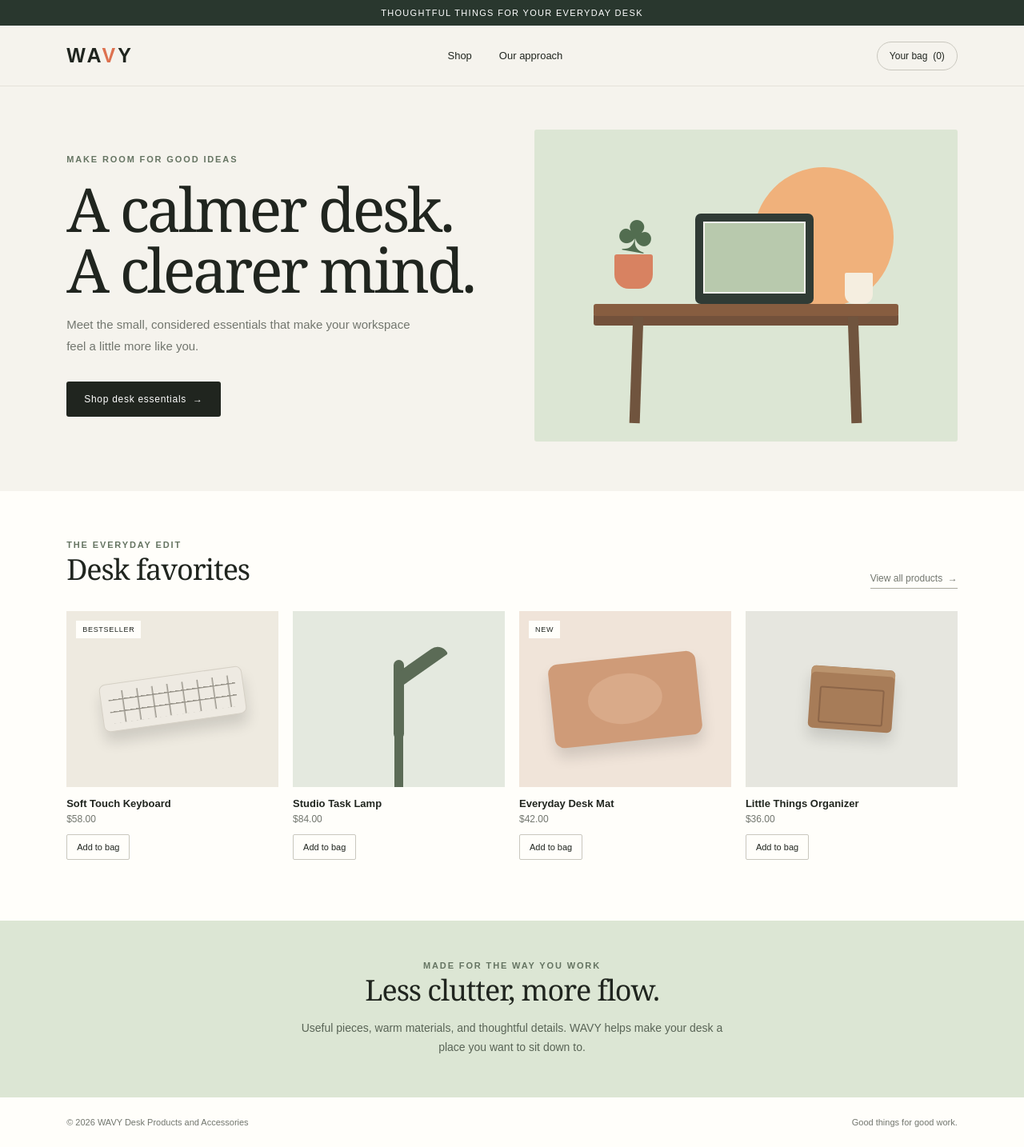
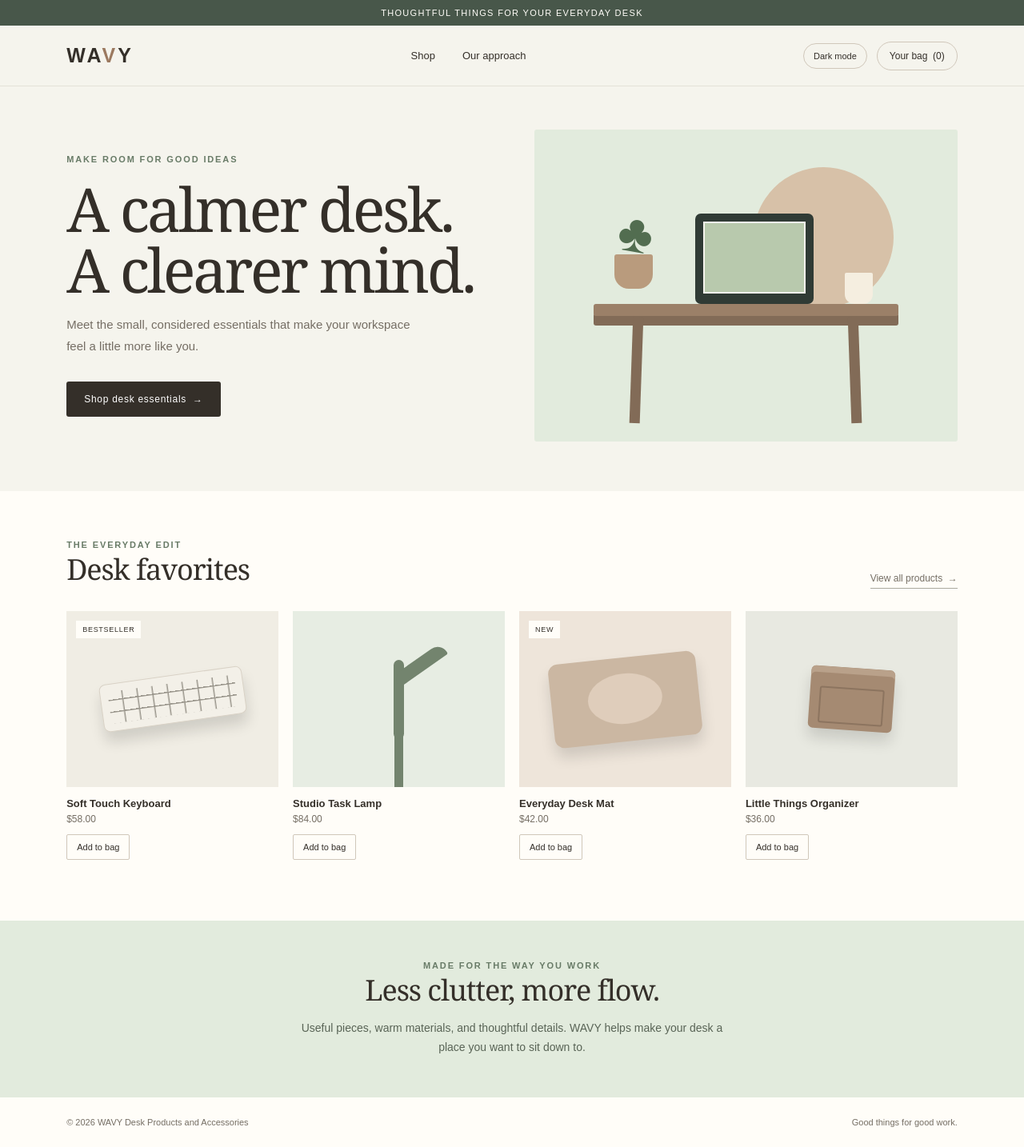
Before and after one commit to virpatil-tm/wavy, a web app: page / in a window 1280 px wide. Shown: the whole page at 80% size. Run offline with its HTML, style and script files only (its server is not run), Linux system fonts and the light colour scheme; data that the repository does not hold is empty.

Commit message:
Added dark mode feature

```diff
--- a/wavy/src/main/webapp/css/styles.css
+++ b/wavy/src/main/webapp/css/styles.css
@@ -1,11 +1,23 @@
 :root {
-  --ink: #20251f;
-  --muted: #72766e;
-  --paper: #f5f3ed;
-  --white: #fffefa;
-  --green: #dce6d4;
-  --line: #e5e2d9;
-  --accent: #dd714f;
+  color-scheme: light;
+  --ink: #342f29;
+  --muted: #756e64;
+  --paper: #f5f4ed;
+  --white: #fffdf8;
+  --green: #e2ebdd;
+  --line: #e4e2d8;
+  --accent: #9b795f;
+}
+
+:root[data-theme="dark"] {
+  color-scheme: dark;
+  --ink: #eee9df;
+  --muted: #b8b0a4;
+  --paper: #252a25;
+  --white: #2e342e;
+  --green: #374438;
+  --line: #454a42;
+  --accent: #d0ae8d;
 }
 
 * { box-sizing: border-box; }
@@ -14,28 +26,31 @@ body { margin: 0; color: var(--ink); background: var(--paper); font-family: Aria
 a { color: inherit; text-decoration: none; }
 button { font: inherit; }
 
-.announcement { padding: 10px 20px; text-align: center; color: white; background: #29372e; font-size: 11px; letter-spacing: .12em; text-transform: uppercase; }
+.announcement { padding: 10px 20px; text-align: center; color: #fffdf8; background: #48574a; font-size: 11px; letter-spacing: .12em; text-transform: uppercase; }
 .site-header { height: 76px; padding: 0 6.5%; display: flex; align-items: center; justify-content: space-between; border-bottom: 1px solid var(--line); background: var(--paper); }
 .brand { font-weight: 900; font-size: 25px; letter-spacing: .12em; }
 .brand span { color: var(--accent); }
 nav { display: flex; gap: 34px; align-items: center; font-size: 13px; }
 nav a:hover { color: var(--accent); }
-.bag { border: 1px solid #c9c7be; padding: 10px 15px; border-radius: 30px; font-size: 12px; }
+.bag { border: 1px solid #d0c7ba; padding: 10px 15px; border-radius: 30px; font-size: 12px; }
+.header-actions { display: flex; align-items: center; gap: 12px; }
+.theme-toggle { padding: 9px 12px; border: 1px solid #d0c7ba; border-radius: 30px; color: var(--ink); background: transparent; font-size: 11px; cursor: pointer; }
+.theme-toggle:hover { background: var(--green); }
 .hero { padding: 54px 6.5% 62px; display: grid; grid-template-columns: 1fr 1fr; gap: 5%; align-items: center; }
-.eyebrow { color: #657462; font-size: 11px; font-weight: 700; letter-spacing: .17em; text-transform: uppercase; }
+.eyebrow { color: #687b67; font-size: 11px; font-weight: 700; letter-spacing: .17em; text-transform: uppercase; }
 h1 { max-width: 560px; margin: 18px 0; font-family: Georgia, 'Times New Roman', serif; font-size: clamp(44px, 6vw, 76px); line-height: .99; font-weight: 400; letter-spacing: -.045em; }
 .hero-copy { max-width: 430px; color: var(--muted); font-size: 15px; line-height: 1.8; }
 .button { display: inline-block; margin-top: 16px; padding: 15px 22px; color: white; background: var(--ink); border-radius: 3px; font-size: 12px; letter-spacing: .06em; transition: background .2s; }
-.button:hover { background: #50624e; }
+.button:hover { background: #596b59; }
 .hero-art { height: 390px; position: relative; overflow: hidden; border-radius: 3px; background: var(--green); }
-.sun { position: absolute; width: 175px; height: 175px; right: 15%; top: 12%; border-radius: 50%; background: #f0b17b; }
-.desk { position: absolute; width: 72%; height: 15px; left: 14%; top: 56%; background: #875d40; border-radius: 3px; box-shadow: 0 12px 0 #73513b; }
-.leg { position: absolute; width: 13px; height: 34%; top: 60%; background: #70543e; }
+.sun { position: absolute; width: 175px; height: 175px; right: 15%; top: 12%; border-radius: 50%; background: #d7c1a8; }
+.desk { position: absolute; width: 72%; height: 15px; left: 14%; top: 56%; background: #9b8068; border-radius: 3px; box-shadow: 0 12px 0 #826b57; }
+.leg { position: absolute; width: 13px; height: 34%; top: 60%; background: #826b57; }
 .leg.left { left: 23%; transform: rotate(2deg); }
 .leg.right { right: 23%; transform: rotate(-2deg); }
 .monitor { position: absolute; left: 38%; top: 27%; width: 28%; height: 29%; border: 10px solid #303b35; border-bottom-width: 13px; border-radius: 7px; background: #b8c9ad; box-shadow: inset 0 0 0 2px var(--paper); }
 .monitor::after { content: ''; position: absolute; width: 13px; height: 36px; left: calc(50% - 6px); top: 100%; background: #303b35; }
-.plant { position: absolute; left: 19%; top: 40%; width: 48px; height: 43px; border-radius: 3px 3px 18px 18px; background: #d88261; }
+.plant { position: absolute; left: 19%; top: 40%; width: 48px; height: 43px; border-radius: 3px 3px 18px 18px; background: #b99b7d; }
 .plant::before { content: '♣'; position: absolute; left: 5px; top: -65px; color: #526d50; font-size: 67px; transform: rotate(10deg); }
 .cup { position: absolute; right: 20%; top: 46%; width: 35px; height: 39px; border-radius: 2px 2px 12px 12px; background: #f5eee0; }
 .products { padding: 61px 6.5% 76px; background: var(--white); }
@@ -43,27 +58,42 @@ h1 { max-width: 560px; margin: 18px 0; font-family: Georgia, 'Times New Roman',
 h2 { margin: 0; font-family: Georgia, 'Times New Roman', serif; font-size: 36px; font-weight: 400; letter-spacing: -.03em; }
 .view-all { color: var(--muted); font-size: 12px; border-bottom: 1px solid #aaa99f; padding-bottom: 5px; }
 .product-grid { display: grid; grid-template-columns: repeat(4, 1fr); gap: 18px; }
-.product-image { height: 220px; display: grid; place-items: center; position: relative; overflow: hidden; background: #eeeae0; }
-.product:nth-child(2) .product-image { background: #e4e9df; }
-.product:nth-child(3) .product-image { background: #f0e4d9; }
-.product:nth-child(4) .product-image { background: #e6e6df; }
+.product-image { height: 220px; display: grid; place-items: center; position: relative; overflow: hidden; background: #f0ede4; }
+.product:nth-child(2) .product-image { background: #e7ede3; }
+.product:nth-child(3) .product-image { background: #eee5da; }
+.product:nth-child(4) .product-image { background: #e8e9e1; }
 .item { position: relative; }
-.item.keyboard { width: 68%; height: 60px; border-radius: 8px; background: #eeeae2; box-shadow: 0 13px 17px #0002; border: 1px solid #d5d0c5; transform: rotate(-8deg); }
+.item.keyboard { width: 68%; height: 60px; border-radius: 8px; background: #f3f0e8; box-shadow: 0 13px 17px #0002; border: 1px solid #d9d2c6; transform: rotate(-8deg); }
 .item.keyboard::after { content: ''; position: absolute; inset: 9px; border-radius: 4px; background: repeating-linear-gradient(90deg, transparent 0 17px, #99958b 18px 19px), repeating-linear-gradient(0deg, transparent 0 13px, #99958b 14px 15px); }
-.item.lamp { width: 13px; height: 99px; background: #5b6b56; border-radius: 10px; box-shadow: 0 83px 0 -1px #5b6b56; }
-.item.lamp::before { content: ''; position: absolute; width: 74px; height: 17px; left: -4px; top: -2px; border-radius: 20px 20px 4px 4px; background: #5b6b56; transform: rotate(-35deg); }
-.item.mat { width: 70%; height: 105px; border-radius: 12px; background: #cf9b78; box-shadow: 0 12px 18px #0002; transform: rotate(-6deg); }
-.item.mat::after { content: ''; position: absolute; left: 25%; right: 25%; top: 20px; height: 63px; border-radius: 50%; background: #d9aa89; }
-.item.organizer { width: 105px; height: 78px; border-radius: 6px; background: #a77c58; box-shadow: inset 0 8px #bb946e, 0 12px 18px #0002; transform: rotate(4deg); }
-.item.organizer::after { content: ''; position: absolute; left: 12px; right: 12px; top: 25px; height: 42px; border: 2px solid #8c6548; border-radius: 3px; }
+.item.lamp { width: 13px; height: 99px; background: #73846e; border-radius: 10px; box-shadow: 0 83px 0 -1px #73846e; }
+.item.lamp::before { content: ''; position: absolute; width: 74px; height: 17px; left: -4px; top: -2px; border-radius: 20px 20px 4px 4px; background: #73846e; transform: rotate(-35deg); }
+.item.mat { width: 70%; height: 105px; border-radius: 12px; background: #cbb7a2; box-shadow: 0 12px 18px #0002; transform: rotate(-6deg); }
+.item.mat::after { content: ''; position: absolute; left: 25%; right: 25%; top: 20px; height: 63px; border-radius: 50%; background: #dfcdbb; }
+.item.organizer { width: 105px; height: 78px; border-radius: 6px; background: #a58a72; box-shadow: inset 0 8px #b9a18a, 0 12px 18px #0002; transform: rotate(4deg); }
+.item.organizer::after { content: ''; position: absolute; left: 12px; right: 12px; top: 25px; height: 42px; border: 2px solid #8c745f; border-radius: 3px; }
 .tag { position: absolute; top: 12px; left: 12px; padding: 6px 8px; background: var(--white); font-size: 9px; letter-spacing: .08em; text-transform: uppercase; }
 .product h3 { margin: 13px 0 5px; font-size: 13px; font-weight: 600; }
 .price { color: var(--muted); font-size: 12px; }
-.add-to-cart { margin-top: 12px; padding: 9px 12px; border: 1px solid #c9c7be; border-radius: 2px; background: transparent; color: var(--ink); font-size: 11px; cursor: pointer; }
+.add-to-cart { margin-top: 12px; padding: 9px 12px; border: 1px solid #d0c7ba; border-radius: 2px; background: transparent; color: var(--ink); font-size: 11px; cursor: pointer; }
 .add-to-cart:hover { color: white; background: var(--ink); }
 .note { padding: 50px 6.5%; text-align: center; background: var(--green); }
 .note p { max-width: 550px; margin: 12px auto 0; color: #596456; font-size: 14px; line-height: 1.7; }
 footer { padding: 25px 6.5%; display: flex; justify-content: space-between; color: var(--muted); background: var(--white); font-size: 11px; }
+
+:root[data-theme="dark"] .announcement { background: #39443a; }
+:root[data-theme="dark"] .bag,
+:root[data-theme="dark"] .theme-toggle,
+:root[data-theme="dark"] .add-to-cart { border-color: #687064; }
+:root[data-theme="dark"] .eyebrow { color: #b3c4aa; }
+:root[data-theme="dark"] .button { color: #292c26; background: #d8c7b2; }
+:root[data-theme="dark"] .button:hover { background: #c3b095; }
+:root[data-theme="dark"] .product-image { background: #3b4038; }
+:root[data-theme="dark"] .product:nth-child(2) .product-image { background: #39443a; }
+:root[data-theme="dark"] .product:nth-child(3) .product-image { background: #443d35; }
+:root[data-theme="dark"] .product:nth-child(4) .product-image { background: #3c4039; }
+:root[data-theme="dark"] .item.keyboard { background: #d8d1c4; }
+:root[data-theme="dark"] .note p { color: #d2d8cc; }
+:root[data-theme="dark"] .view-all { border-color: #777b70; }
 
 @media (max-width: 760px) {
   .site-header { height: auto; min-height: 68px; padding: 0 5%; }
@@ -80,6 +110,8 @@ footer { padding: 25px 6.5%; display: flex; justify-content: space-between; colo
 
 @media (max-width: 390px) {
   .bag { padding: 8px 10px; }
+  .header-actions { gap: 6px; }
+  .theme-toggle { padding: 8px 9px; }
   .brand { font-size: 21px; }
   .product-image { height: 145px; }
 }
--- a/wavy/src/main/webapp/index.html
+++ b/wavy/src/main/webapp/index.html
@@ -13,7 +13,10 @@
   <header class="site-header">
     <a class="brand" href="#home" aria-label="WAVY home">WA<span>V</span>Y</a>
     <nav aria-label="Main navigation"><a href="#shop">Shop</a><a href="#about">Our approach</a></nav>
-    <a class="bag" href="#shop" aria-live="polite">Your bag&nbsp; (<span id="cart-count">0</span>)</a>
+    <div class="header-actions">
+      <button class="theme-toggle" id="theme-toggle" type="button" aria-pressed="false">Dark mode</button>
+      <a class="bag" href="#shop" aria-live="polite">Your bag&nbsp; (<span id="cart-count">0</span>)</a>
+    </div>
   </header>
   <main id="home">
     <section class="hero">
--- a/wavy/src/main/webapp/js/main.js
+++ b/wavy/src/main/webapp/js/main.js
@@ -1,6 +1,24 @@
 const cartCount = document.querySelector('#cart-count');
 const addToCartButtons = document.querySelectorAll('.add-to-cart');
 const year = document.querySelector('#year');
+const themeToggle = document.querySelector('#theme-toggle');
+const themeColor = document.querySelector('meta[name="theme-color"]');
+
+function applyTheme(theme) {
+  const isDark = theme === 'dark';
+  document.documentElement.dataset.theme = isDark ? 'dark' : 'light';
+  themeToggle.setAttribute('aria-pressed', String(isDark));
+  themeToggle.textContent = isDark ? 'Light mode' : 'Dark mode';
+  themeColor.setAttribute('content', isDark ? '#252a25' : '#f5f4ed');
+}
+
+applyTheme(localStorage.getItem('wavy-theme') || 'light');
+
+themeToggle.addEventListener('click', () => {
+  const nextTheme = document.documentElement.dataset.theme === 'dark' ? 'light' : 'dark';
+  localStorage.setItem('wavy-theme', nextTheme);
+  applyTheme(nextTheme);
+});
 
 let itemCount = Number.parseInt(localStorage.getItem('wavy-cart-count') || '0', 10);
 
```
